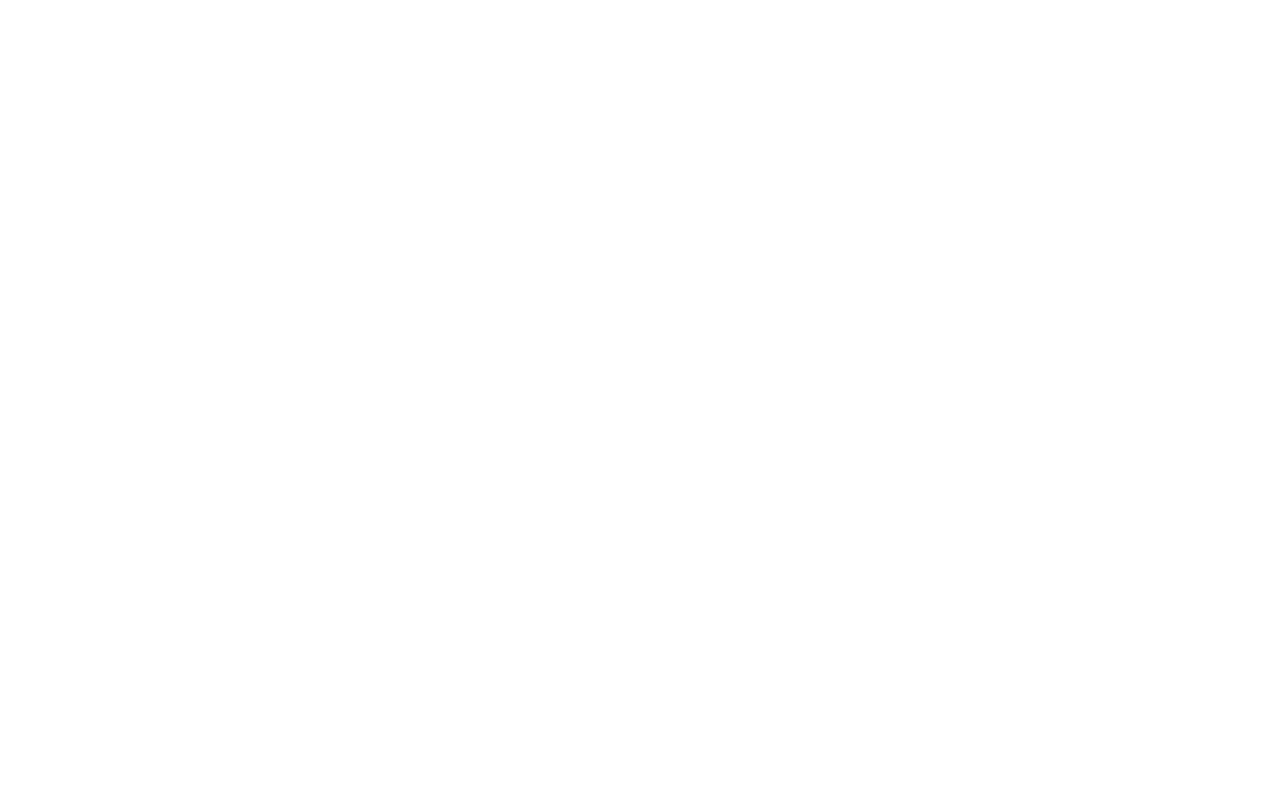
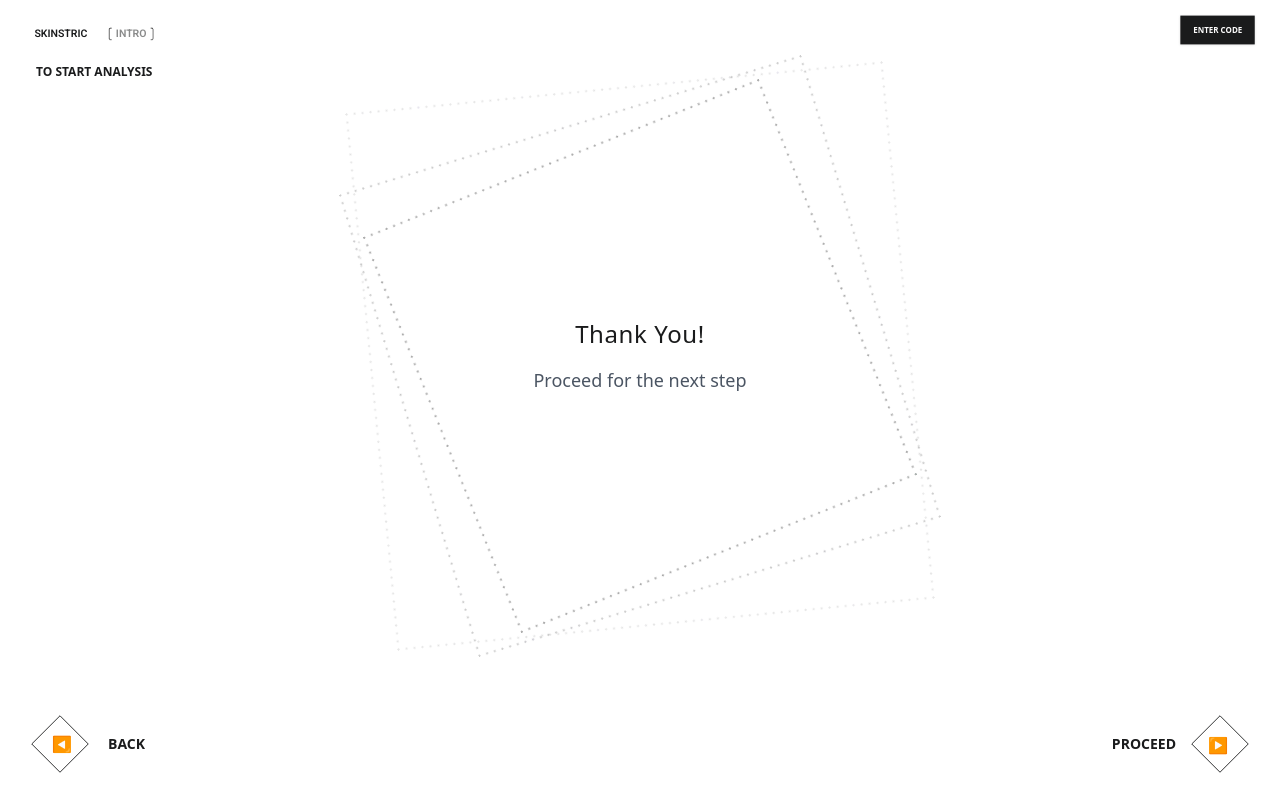
Before and after one commit to CreationsXJohnC/skinstric-ai-internship, a React (Create React App) app: page /infoloaded in a window 1280 px wide. Before the commit this address had no page. Built offline with nearby package versions, Linux system fonts and the light colour scheme.

Commit message:
sixteenth update

```diff
--- a/src/App.js
+++ b/src/App.js
@@ -2,8 +2,10 @@ import { BrowserRouter as Router, Route, Routes } from "react-router-dom";
 import Intro from "./pages/000";
 import Name from "./pages/002";
 import City from "./pages/504";
+import InfoLoading from "./pages/014";
+import InfoLoaded from "./pages/505";
 import Image from "./pages/005";
-import LoadingPic from "./pages/001";
+import LoadingCam from "./pages/001";
 import Camera from "./pages/006";
 import Demographics from "./pages/012";
 import Results from "./pages/013";
@@ -18,8 +20,10 @@ function App() {
                 <Route path="/" element={<Intro />} />
                 <Route path="/name" element={<Name />} />
                 <Route path="/city" element={<City />} />
+                <Route path="/infoloading" element={<InfoLoading />} />
+                <Route path="/infoloaded" element={<InfoLoaded />} />
                 <Route path="/image" element={<Image />} />
-                <Route path="/loadingpic" element={<LoadingPic />} />
+                <Route path="/loadingcam" element={<LoadingCam />} />
                 <Route path="/camera" element={<Camera />} />
                 <Route path="/demographics" element={<Demographics />} />
                 <Route path="/results" element={<Results />} />
--- a/src/pages/001.jsx
+++ b/src/pages/001.jsx
@@ -8,7 +8,7 @@ import DiamondSmall from "../assets/Diamond-dark-small.webp"
 import CameraIcon from "../assets/camera-icon.webp"
 
 
-const LoadingPic = () => {
+const LoadingCam = () => {
     useEffect(() => {
         window.scrollTo(0, 0);
     }, []);
@@ -51,4 +51,4 @@ const LoadingPic = () => {
     );
 };
 
-export default LoadingPic;
+export default LoadingCam;
--- a/src/pages/005.jsx
+++ b/src/pages/005.jsx
@@ -76,7 +76,7 @@ const Image = () => {
                                 <h2 className="text-[#FCFCFC] text-base font-semibold mb-12 leading-[24px] pl-4">ALLOW A.I. TO ACCESS YOUR CAMERA</h2>
                                 <div className="flex mt-4 border-t border-[#FCFCFC] pt-2">
                                     <button className={`px-7 md:translate-x-45 text-[#fcfcfca1] font-normal text-sm leading-4 tracking-tight cursor-pointer hover:text-gray-500`} onClick={() => setCameraPopUp(false)}>DENY</button>
-                                    <Link to="/loadingpic"><button className={`px-5 md:translate-x-45 text-[#fcfcfca1] font-normal text-sm leading-4 tracking-tight cursor-pointer hover:text-gray-300`} >ALLOW</button></Link>
+                                    <Link to="/loadingcam"><button className={`px-5 md:translate-x-45 text-[#fcfcfca1] font-normal text-sm leading-4 tracking-tight cursor-pointer hover:text-gray-300`} >ALLOW</button></Link>
                                 </div>
                             </div>
                         </div>
--- a/src/pages/007.jsx
+++ b/src/pages/007.jsx
@@ -0,0 +1,33 @@
+import React, { useEffect, useState } from "react";
+import { Link } from "react-router-dom";
+import LeftBracket from "../assets/Rectangle 2710.webp"
+import RightBracket from "../assets/Rectangle 2711.webp"
+
+
+const PrepAnalysis = () => {
+    useEffect(() => {
+        window.scrollTo(0, 0);
+    }, []);
+
+    return (
+        <div className="main__intro__page">
+            <div className="nav__row">
+                <div className="navbar__left">
+                    <Link className="navbar__left--name" to="/">SKINSTRIC</Link>
+                    <img className="navbar__left--img" src={LeftBracket} alt="" />
+                    <p className="navbar__left--page-name">INTRO</p>
+                    <img className="navbar__left--img" src={RightBracket} alt="" />
+                </div>
+                <button className="inline-flex items-center justify-center gap-2 whitespace-nowrap font-semibold transition-colors  disabled:pointer-events-none text-primary-foreground shadow hover:bg-primary/90 h-9 px-4 py-2 mx-4 scale-[0.8] text-[#FCFCFC] text-[10px] bg-[#1A1B1C] leading-[16px]">ENTER CODE</button>
+            </div>
+            <div className="min-h-[92vh] flex flex-col bg-white relative md:pt-[64px] justify-center">
+                <div className="absolute top-2 left-9 md:left-8 text-left"></div>
+                <div className="flex-[0.4] md:flex-1 flex flex-col md:flex-row items-center xl:justify-center relative mb-0 md:mb-30 space-y-[-20px] md:space-y-0">
+                    <div className="relative md:absolute md"></div>
+                </div>
+            </div>
+        </div>
+    );
+};
+
+    export default PrepAnalysis;
--- a/src/pages/014.jsx
+++ b/src/pages/014.jsx
@@ -2,26 +2,58 @@ import React, { useEffect, useState } from "react";
 import { Link } from "react-router-dom";
 import LeftBracket from "../assets/Rectangle 2710.webp"
 import RightBracket from "../assets/Rectangle 2711.webp"
+import DiamondLarge from "../assets/Diamond-light-large.webp"
+import DiamondMedium from "../assets/Diamond-medium-medium.webp"
+import DiamondSmall from "../assets/Diamond-dark-small.webp"
 
 
-const Page10 = () => {
+const InfoLoading = () => {
     useEffect(() => {
         window.scrollTo(0, 0);
     }, []);
 
     return (
-        <body className="main__intro__page">
+        <div className="main__intro__page">
             <div className="nav__row">
                 <div className="navbar__left">
                     <Link className="navbar__left--name" to="/">SKINSTRIC</Link>
                     <img className="navbar__left--img" src={LeftBracket} alt="" />
-                    <p className="navbar__left--page-name">ANALYSIS</p>
+                    <p className="navbar__left--page-name">INTRO</p>
                     <img className="navbar__left--img" src={RightBracket} alt="" />
                 </div>
+                <button className="inline-flex items-center justify-center gap-2 whitespace-nowrap font-semibold transition-colors  disabled:pointer-events-none text-primary-foreground shadow hover:bg-primary/90 h-9 px-4 py-2 mx-4 scale-[0.8] text-[#FCFCFC] text-[10px] bg-[#1A1B1C] leading-[16px]">ENTER CODE</button>
             </div>
-        </body>
+            <div className="min-h-[90vh] flex flex-col items-center justify-center bg-white text-center">
+                <div className="absolute top-16 left-9 text-left">
+                    <p className="font-semibold text-xs">TO START ANALYSIS</p>
+                </div>
+                <div className="relative flex flex-col items-center justify-center mb-40 w-full h-full">
+                    <div className="flex flex-col items-center gap-4 z-10">
+                        <p className="text-lg text-gray-500 mb-2">Processing Submission</p>
+                        <p className="text-3xl text-gray-600">...</p>
+                    </div>
+                    <img alt="Diamond Large" loading="lazy" decoding="async" data-nimg="1" className="absolute w-[480px] h-[480px] md:w-[762px] md:h-[762px] animate-spin-slow rotate-190 color:transparent" src={DiamondLarge} />
+                    <img alt="Diamond Medium" loading="lazy" decoding="async" data-nimg="1" className="absolute w-[400px] h-[400px] md:w-[682px] md:h-[682px] animate-spin-slower rotate-185 color:transparent" src={DiamondMedium} />
+                    <img alt="Diamond Small" loading="lazy" decoding="async" data-nimg="1" className="absolute w-[320px] h-[320px] md:w-[602px] md:h-[602px] animate-spin-slowest color:transparent" src={DiamondSmall} />
+                </div>
+                <div className="absolute bottom-38.5 md:bottom-8 w-full flex justify-between md:px-9 px-13">
+                    <a className="inset-0" aria-label="Back" href="/">
+                        <div>
+                            <div className="relative w-12 h-12 flex items-center justify-center border border-[#1A1B1C] rotate-45 scale-[1] sm:hidden">
+                                <span className="rotate-[-45deg] text-xs font-semibold sm:hidden">BACK</span>
+                            </div>
+                            <div className="group hidden sm:flex flex-row relative justify-center items-center">
+                                <Link to="/city" className="w-12 h-12 hidden sm:flex justify-center border border-[#1A1B1C] rotate-45 scale-[0.85] group-hover:scale-[0.92] ease duration-300"></Link>
+                                <span className="absolute left-[16px] bottom-[11px] scale-[1] rotate-180 hidden sm:block group-hover:scale-[0.92] ease duration-300">▶</span>
+                                <span className="text-sm font-semibold hidden sm:block ml-6">BACK</span>
+                            </div>
+                        </div>
+                    </a>
+                </div>
+            </div>
+        </div>
 
     );
 };
 
-export default Page10;
+export default InfoLoading;
--- a/src/pages/504.jsx
+++ b/src/pages/504.jsx
@@ -32,7 +32,7 @@ const City = () => {
                     <form className="relative z-10">
                         <div className="flex flex-col items-center"></div>
                         <input className="text-5xl sm:text-6xl font-normal text-center bg-transparent border-b border-black focus:outline-none appearance-none w-[372px] sm:w-[432px] pt-1 tracking-[-0.07em] leading-[64px] text-[#1A1B1C] z-10" placeholder="Your City Name" autoComplete="off" type="text" name="name" />
-                        <Link to="/image"><button type="submit" className="sr-only">Submit</button></Link>
+                        <Link to="/infoloading"><button type="submit" className="sr-only">Submit</button></Link>
                     </form>
                     <img alt="Diamond Large" loading="lazy" decoding="async" data-nimg="1" className="absolute w-[480px] h-[480px] md:w-[762px] md:h-[762px] animate-spin-slow rotate-190 color:transparent" src={DiamondLarge} />
                     <img alt="Diamond Medium" loading="lazy" decoding="async" data-nimg="1" className="absolute w-[400px] h-[400px] md:w-[682px] md:h-[682px] animate-spin-slower rotate-185 color:transparent" src={DiamondMedium} />
@@ -51,7 +51,7 @@ const City = () => {
                             </div>
                         </div>
                     </a>
-                    <a className="inline-block" href="/image">
+                    <a className="inline-block" href="/infoloading">
                         <div className="invisible" style={{position: "relative",translate: "none",rotate: "none",scale: "none",visibility: "visible",opacity: 1,transform: "translate(0px, 0%)"}} >
                             <div>
                                 <div className=" w-12 h-12 felx items-center justify-center border border-[#1A1B1C] rotate-45 scale-[1] sm:hidden">
--- a/src/pages/505.jsx
+++ b/src/pages/505.jsx
@@ -2,15 +2,18 @@ import React, { useEffect, useState } from "react";
 import { Link } from "react-router-dom";
 import LeftBracket from "../assets/Rectangle 2710.webp"
 import RightBracket from "../assets/Rectangle 2711.webp"
+import DiamondLarge from "../assets/Diamond-light-large.webp"
+import DiamondMedium from "../assets/Diamond-medium-medium.webp"
+import DiamondSmall from "../assets/Diamond-dark-small.webp"
 
 
-const Page5 = () => {
+const InfoLoaded = () => {
     useEffect(() => {
         window.scrollTo(0, 0);
     }, []);
 
     return (
-        <body className="main__intro__page">
+        <div className="main__intro__page">
             <div className="nav__row">
                 <div className="navbar__left">
                     <Link className="navbar__left--name" to="/">SKINSTRIC</Link>
@@ -18,10 +21,53 @@ const Page5 = () => {
                     <p className="navbar__left--page-name">INTRO</p>
                     <img className="navbar__left--img" src={RightBracket} alt="" />
                 </div>
+                <button className="inline-flex items-center justify-center gap-2 whitespace-nowrap font-semibold transition-colors  disabled:pointer-events-none text-primary-foreground shadow hover:bg-primary/90 h-9 px-4 py-2 mx-4 scale-[0.8] text-[#FCFCFC] text-[10px] bg-[#1A1B1C] leading-[16px]">ENTER CODE</button>
             </div>
-        </body>
+            <div className="min-h-[90vh] flex flex-col items-center justify-center bg-white text-center">
+                <div className="absolute top-16 left-9 text-left">
+                    <p className="font-semibold text-xs">TO START ANALYSIS</p>
+                </div>
+                <div className="relative flex flex-col items-center justify-center mb-40 w-full h-full">
+                    <div className="flex flex-col items-center gap-4 z-10">
+                        <p className="text-2xl font-normal text-[#1A1B1C] tracking-wide">Thank You!</p>
+                        <p className="text-lg text-gray-600">Proceed for the next step</p>
+                    </div>
+                    <img alt="Diamond Large" loading="lazy" decoding="async" data-nimg="1" className="absolute w-[480px] h-[480px] md:w-[762px] md:h-[762px] animate-spin-slow rotate-190 color:transparent" src={DiamondLarge} />
+                    <img alt="Diamond Medium" loading="lazy" decoding="async" data-nimg="1" className="absolute w-[400px] h-[400px] md:w-[682px] md:h-[682px] animate-spin-slower rotate-185 color:transparent" src={DiamondMedium} />
+                    <img alt="Diamond Small" loading="lazy" decoding="async" data-nimg="1" className="absolute w-[320px] h-[320px] md:w-[602px] md:h-[602px] animate-spin-slowest color:transparent" src={DiamondSmall} />
+                </div>
+                <div className="absolute bottom-38.5 md:bottom-8 w-full flex justify-between md:px-9 px-13">
+                    <a className="inset-0" aria-label="Back" href="/">
+                        <div>
+                            <div className="relative w-12 h-12 flex items-center justify-center border border-[#1A1B1C] rotate-45 scale-[1] sm:hidden">
+                                <span className="rotate-[-45deg] text-xs font-semibold sm:hidden">BACK</span>
+                            </div>
+                            <div className="group hidden sm:flex flex-row relative justify-center items-center">
+                                <Link to="/name" className="w-12 h-12 hidden sm:flex justify-center border border-[#1A1B1C] rotate-45 scale-[0.85] group-hover:scale-[0.92] ease duration-300"></Link>
+                                <span className="absolute left-[16px] bottom-[11px] scale-[1] rotate-180 hidden sm:block group-hover:scale-[0.92] ease duration-300">▶</span>
+                                <span className="text-sm font-semibold hidden sm:block ml-6">BACK</span>
+                            </div>
+                        </div>
+                    </a>
+                    <a className="inline-block" href="/image">
+                        <div className="invisible" style={{position: "relative",translate: "none",rotate: "none",scale: "none",visibility: "visible",opacity: 1,transform: "translate(0px, 0%)"}} >
+                            <div>
+                                <div className=" w-12 h-12 felx items-center justify-center border border-[#1A1B1C] rotate-45 scale-[1] sm:hidden">
+                                    <span className="rotate-[-45deg] text-xs font-semibold sm:hidden">PROCEED</span>
+                                </div>
+                                <div className="group hidden sm:flex flex-row relative justify-center items-center">
+                                    <span className="text-sm font-semibold hidden sm:block mr-5">PROCEED</span>
+                                    <div className=" w-12 h-12 hidden sm:flex justify-center border border-[#1A1B1C] rotate-45 scale-[0.85] group-hover:scale-[0.92] ease duration-300"></div>
+                                    <span className="absolute right-[16px] bottom-[11px] scale-[1] hidden sm:block group-hover:scale-[0.92] ease duration-300">▶</span>
+                                </div>
+                            </div>
+                        </div>
+                    </a>
+                </div>
+            </div>
+        </div>
 
     );
 };
 
-export default Page5;
+export default InfoLoaded;
```
Also changed, not shown: src/pages/012.jsx (+7 -4 lines).
